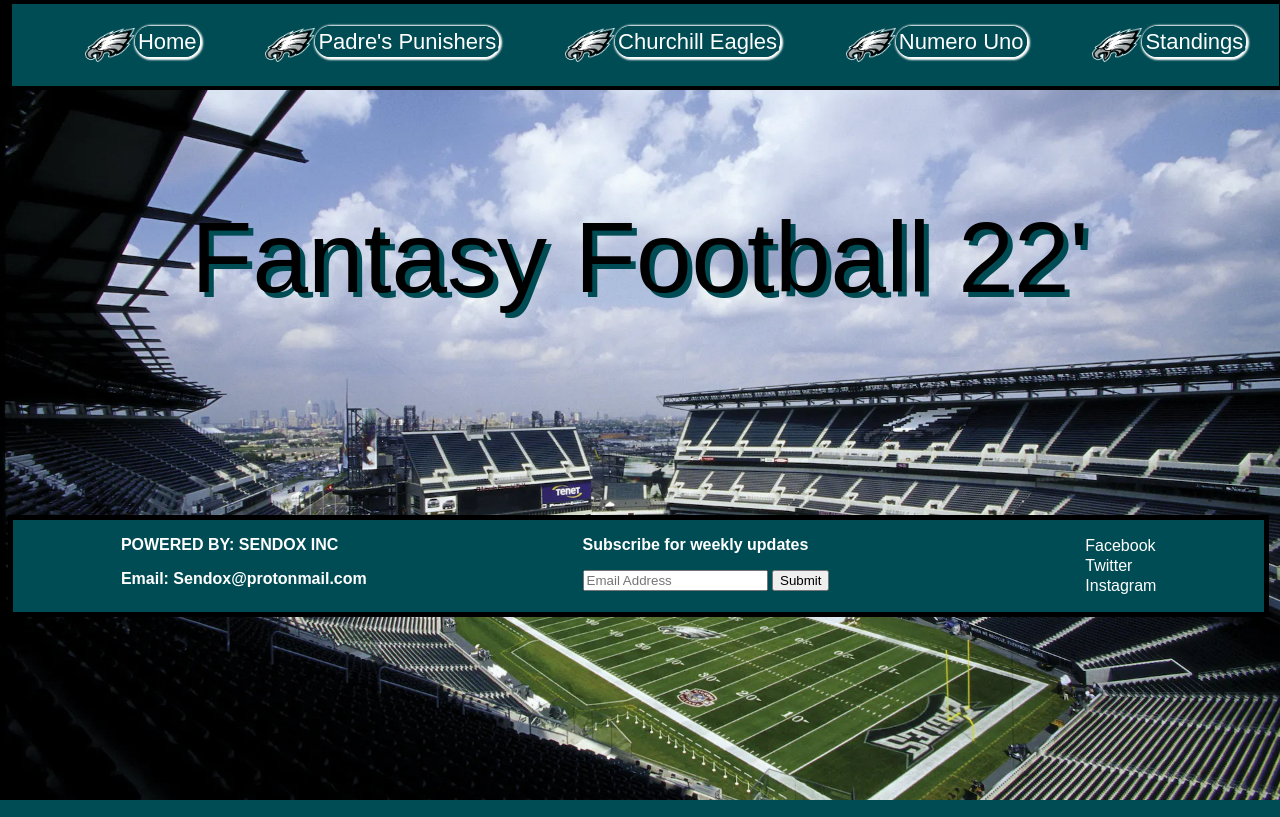
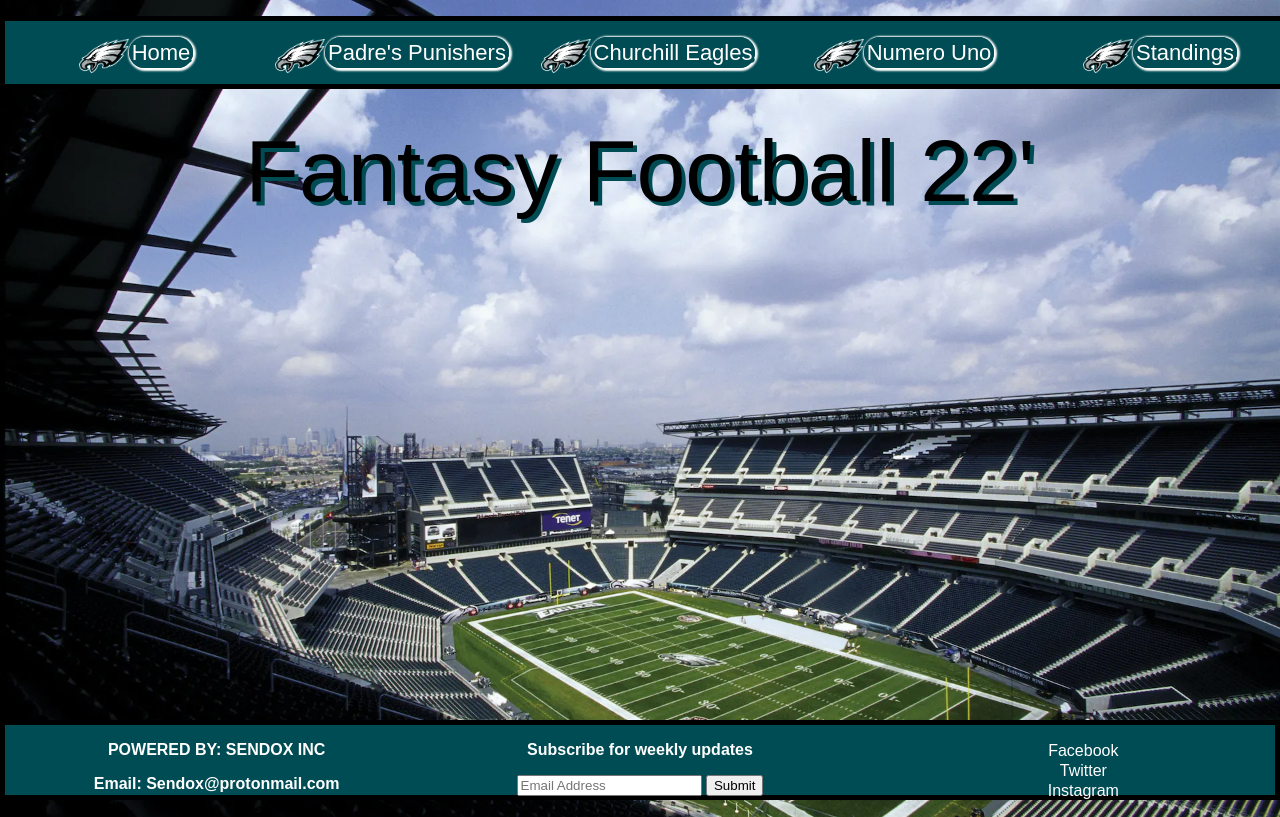
Before and after one commit to Sendox23/FantasyFootball, a PHP site: page / in a window 1280 px wide. Run offline with PHP 8.4, Linux system fonts and the light colour scheme.

Commit message:
changed layout to grid

```diff
--- a/index.html
+++ b/index.html
@@ -6,28 +6,30 @@
         <meta name="viewport" content="width=device-width, initial-scale=1.0">
         <title>Fantasy Football</title>
         <link rel="stylesheet" href="resources/css/style.css">
+        <link rel="stylesheet" href="resources/css/grid.css">
     </head>
 
+    <body>
 
         <!-- NAVIGATION BAR -->
 
-<nav>
-    <ul>
-        <li><div class="minilogo"></div><a href="#">Home</a></li>
-        <li><div class="minilogo"></div><a href="./webpages/padrespunishers.html">Padre's Punishers</a></li>
-        <li><div class="minilogo"></div><a href="./webpages/churchilleagles.html">Churchill Eagles</a></li>
-        <li><div class="minilogo"></div><a href="./webpages/numerouno.html">Numero Uno</a></li>
-        <li><div class="minilogo"></div><a href="./webpages/standings.html">Standings</a></li>
+        <div>
+            <ul class="navbar">
+                <li class="nav home"><div class="minilogo"></div><a href="#">Home</a></li>
+                <li class="nav padrespunishers"><div class="minilogo"></div><a href="./webpages/padrespunishers.html">Padre's Punishers</a></li>
+                <li class="nav churchilleagles"><div class="minilogo"></div><a href="./webpages/churchilleagles.html">Churchill Eagles</a></li>
+                <li class="nav numerouno"><div class="minilogo"></div><a href="./webpages/numerouno.html">Numero Uno</a></li>
+                <li class="nav standings"><div class="minilogo"></div><a href="./webpages/standings.html">Standings</a></li>
             </ul>
-</nav>
+        </div>
 
         <!-- BANNER -->
 
-<main>Fantasy Football 22'</main>
+        <div class="banner">Fantasy Football 22'</div>
 
         <!-- CONTACT INFORMATION -->
 
-<footer>
+        <div class="footer">
             <div class="eaglestextcolors">
                 <p>POWERED BY: SENDOX INC</p>
                 <p>Email: Sendox@protonmail.com</p>
@@ -43,10 +45,11 @@
 
             <div>
                 <ul>
-            <li><a href="#">Facebook</a></li>
-            <li><a href="#">Twitter</a></li>
-            <li><a href="#">Instagram</a></li>
+                    <li class="handles facebook"><a href="#">Facebook</a></li>
+                    <li class="handles twitter"><a href="#">Twitter</a></li>
+                    <li class="handles instagram"><a href="#">Instagram</a></li>
                 </ul>
             </div>
         </footer>
+    </body>
 </html>
--- /dev/null
+++ b/resources/css/grid.css
@@ -0,0 +1,44 @@
+html {
+    height: 100%;
+}
+
+body {
+    height: 100%;
+    margin: 0;
+    display: grid;
+    grid-template-rows: 10% 1fr 10%;
+}
+
+.navbar {
+    display: inline-grid;
+    grid-template-columns: repeat(5, 1fr);
+    position: fixed;
+    top: 0;
+    width: 100%;
+    padding-top: 10px;
+    justify-content: space-around;
+    text-align: center;
+}
+
+.navbar nav {
+    align-self: center;
+}
+
+.banner {
+    align-self: auto;
+    justify-self: center;
+    margin-top: 40px;
+}
+
+
+
+.footer {
+    display: inline-grid;
+    grid-template-columns: repeat(3, 1fr);
+    justify-content: space-around;
+    text-align: center;
+}
+
+.handles {
+    padding: 1px;
+}
--- a/resources/css/style.css
+++ b/resources/css/style.css
@@ -1,6 +1,6 @@
 /* MAIN FONT AND BACKGROUND */
 
-html {
+body {
     background: url("../images/eagles-stadium.webp") no-repeat center center fixed;
     -webkit-background-size: cover;
     -moz-background-size: cover;
@@ -11,24 +11,17 @@ html {
 
 /* NAVIGATION BAR */
 
-nav {
+.navbar {
     background-color: #004C54;
-    position: fixed;
-    top: 0;
-    border: 4px solid black;
+    border: 5px solid black;
     z-index: 10;
-    width: 99%;
-
-}
-
-nav ul {
-    display: flex;
-    justify-content: space-around;
+    padding: 3px;
     list-style: none;
 }
 
 
-nav a {
+
+.navbar a {
     color: #fff;
     border: 3px #004C54 solid;
     border-radius: 20px;
@@ -38,7 +31,7 @@ nav a {
     text-shadow: 3px 3px #004C54;
 }
 
-nav a:hover {
+.navbar a:hover {
     box-shadow: 2px 2px 5px 5px;
     background-color: #004C54;
     color: white;
@@ -58,24 +51,18 @@ nav a:hover {
 
 /* BANNER */
 
-main {
-    text-align: center;
-    margin: 200px auto;
-    font-size: 100px;
+.banner {
+    font-size: 88px;
     color: black;
-    text-shadow: 5px 5px #004C54;
+    text-shadow: 4px 4px #004C54;
+}
 
-}
 /* TABLES */
 
 table {
-    text-align: center;
-    margin: 200px auto;
     border: 5px solid #004C54;
     background-color: #ACC0C6;
     opacity:0.9;
-    margin-left: auto;
-    margin-right: auto;
 }
 
 table h1 {
@@ -90,7 +77,6 @@ th {
 
 td {
     border: 2px solid #004C54;
-    width: 300px;
 }
 
 .blackbackground {
@@ -104,32 +90,28 @@ td {
 
 /* FOOTER */
 
-footer {
+.footer {
     border: 5px black solid;
     background-color:#004C54;
-    width: 99%;
-    display: flex;
-    justify-content: space-around;
 }
 
 
-footer p {
+.footer p {
     color: white;
     font-weight: bold;
 }
 
-footer ul {
+.footer ul {
     list-style: none;
-    line-height: 20px;
 }
 
 
-footer a {
+.footer a {
     color: white;
     text-decoration: none;
 }
 
-footer a:hover {
+.footer a:hover {
     box-shadow: 2px 2px 5px 5px;
     color: white;
     border: 3px black solid;
```
Also changed, not shown: webpages/churchilleagles.html (+7 -3 lines), webpages/numerouno.html (+6 -3 lines), webpages/padrespunishers.html (+6 -3 lines), webpages/standings.html (+7 -3 lines). Lines whose indentation alone changed are shown as unchanged.
